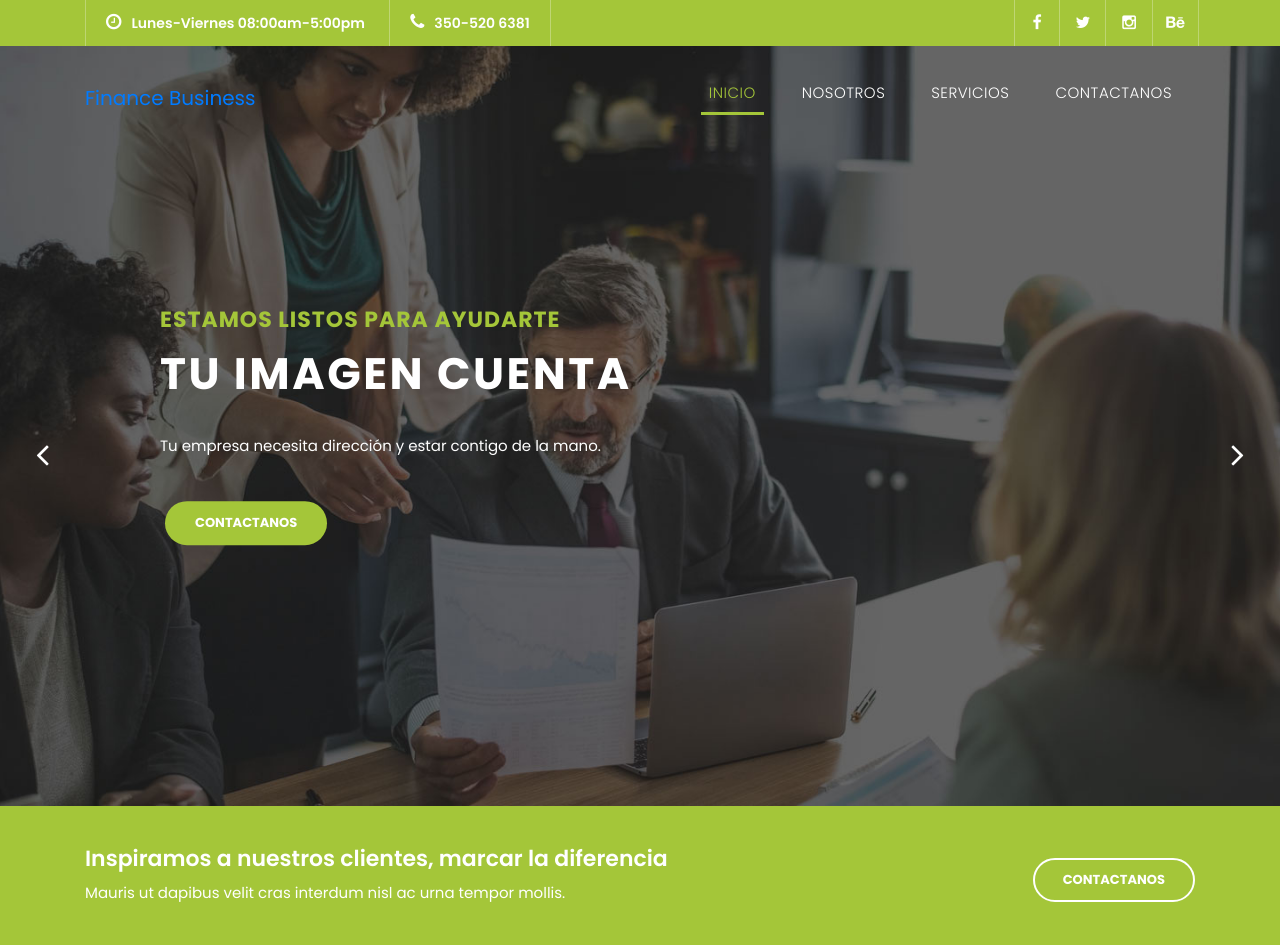
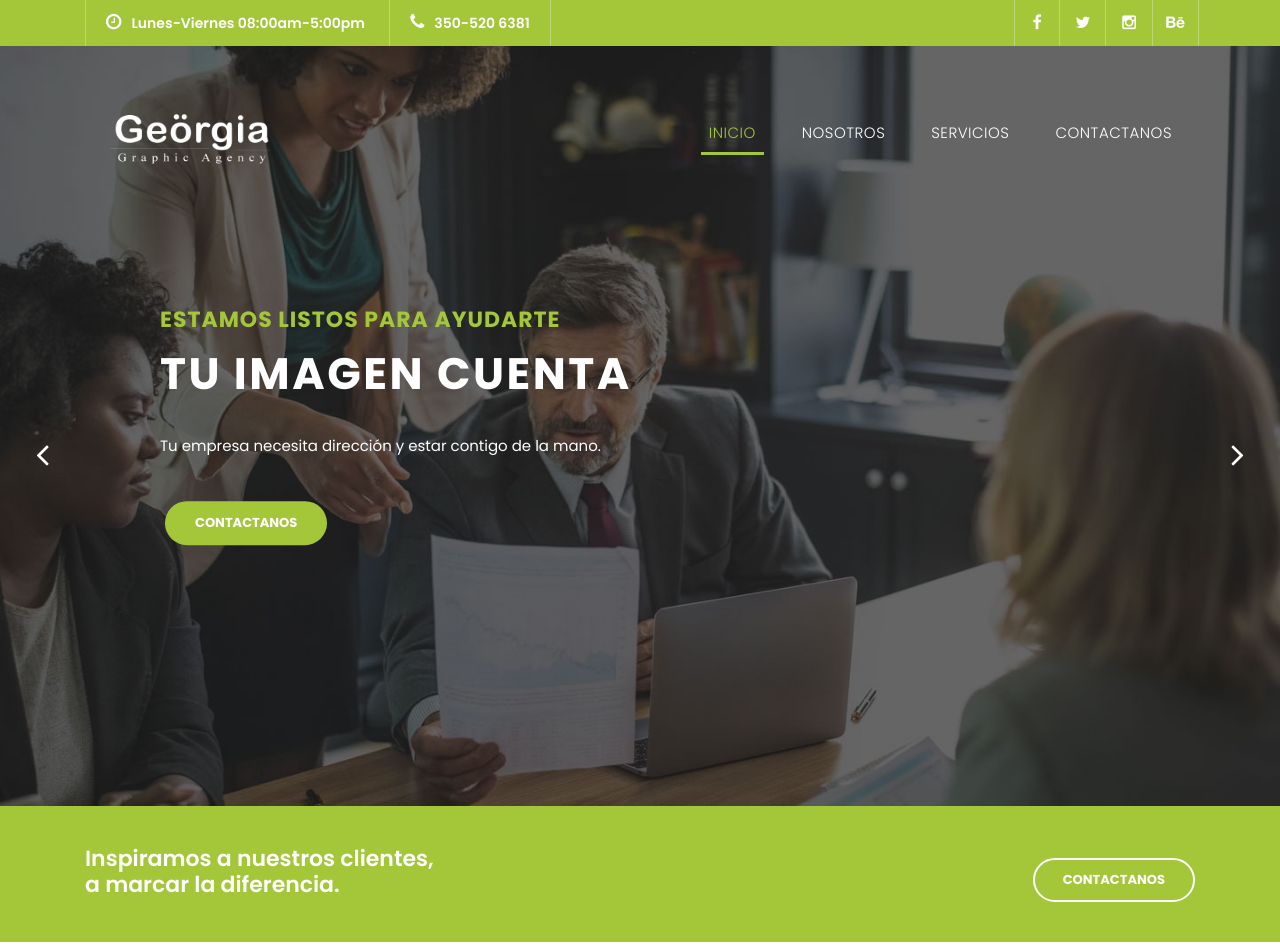
Before and after one commit to karialdana/GEORGIAGRAPHICAGENCY, a plain HTML site: page georgia/index.html in a window 1280 px wide. Shown: the top 952 px of the page. Drawn offline with Linux system fonts and the light colour scheme.

Commit message:
1 avance 1 pagina

```diff
--- a/georgia/index.html
+++ b/georgia/index.html
@@ -45,6 +45,7 @@ https://templatemo.com/tm-545-finance-business
         <div class="row">
           <div class="col-md-8 col-xs-12">
             <ul class="left-info">
+
               <li><a href="#"><i class="fa fa-clock-o"></i>Lunes-Viernes 08:00am-5:00pm </a></li>
               <li><a href="#"><i class="fa fa-phone"></i>350-520 6381</a></li>
             </ul>
@@ -65,12 +66,20 @@ https://templatemo.com/tm-545-finance-business
     <header class="">
       <nav class="navbar navbar-expand-lg">
         <div class="container">
-          <a class="navbar-brand" href="index.html" img src=" ><h2>Finance Business</h2></a>
+          <nav class="navbar navbar-light">
+            <div class="container">
+              <a class="navbar-brand" href="index.html">
+                <img src="assets/images/logomin-01.png" alt="" width="180" height="70">
+              </a>
+            </div>
+          </nav>
+          <a class="navbar-brand" href="index.html"><!--<h2>Finance Business</h2>--></a>
           <button class="navbar-toggler" type="button" data-toggle="collapse" data-target="#navbarResponsive" aria-controls="navbarResponsive" aria-expanded="false" aria-label="Toggle navigation">
             <span class="navbar-toggler-icon"></span>
           </button>
           <div class="collapse navbar-collapse" id="navbarResponsive">
             <ul class="navbar-nav ml-auto">
+
               <li class="nav-item active">
                 <a class="nav-link" href="index.html">INICIO
                   <span class="sr-only">(current)</span>
@@ -85,10 +94,12 @@ https://templatemo.com/tm-545-finance-business
               <li class="nav-item">
                 <a class="nav-link" href="contact.html">CONTACTANOS</a>
               </li>
+
             </ul>
           </div>
         </div>
       </nav>
+
     </header>
 
     <!-- Page Content -->
@@ -139,8 +150,9 @@ https://templatemo.com/tm-545-finance-business
       <div class="container">
         <div class="row">
           <div class="col-md-8">
-            <h4>Inspiramos a nuestros clientes, marcar la diferencia</h4>
-            <span>Mauris ut dapibus velit cras interdum nisl ac urna tempor mollis.</span>
+            <h4>Inspiramos a nuestros clientes,
+              <br>a marcar la diferencia.</h4>
+            <!--<span>Mauris ut dapibus velit cras interdum nisl ac urna tempor mollis.</span>-->
           </div>
           <div class="col-md-4">
             <a href="contact.html" class="border-button">Contactanos</a>
```
Also changed, not shown: georgia/assets/images/logo 2 georgia big-02 - copia.png (added), georgia/assets/images/logo 2 georgia big-02.png (added), georgia/assets/images/logo 2 georgia mini-01.png (added), georgia/assets/images/logo 2 georgia-01.png (added), georgia/assets/images/logomin-01.png (added), georgia/assets/images/logomin.png (added), georgia/assets/images/logominge-01.svg (added), 1 other file.
